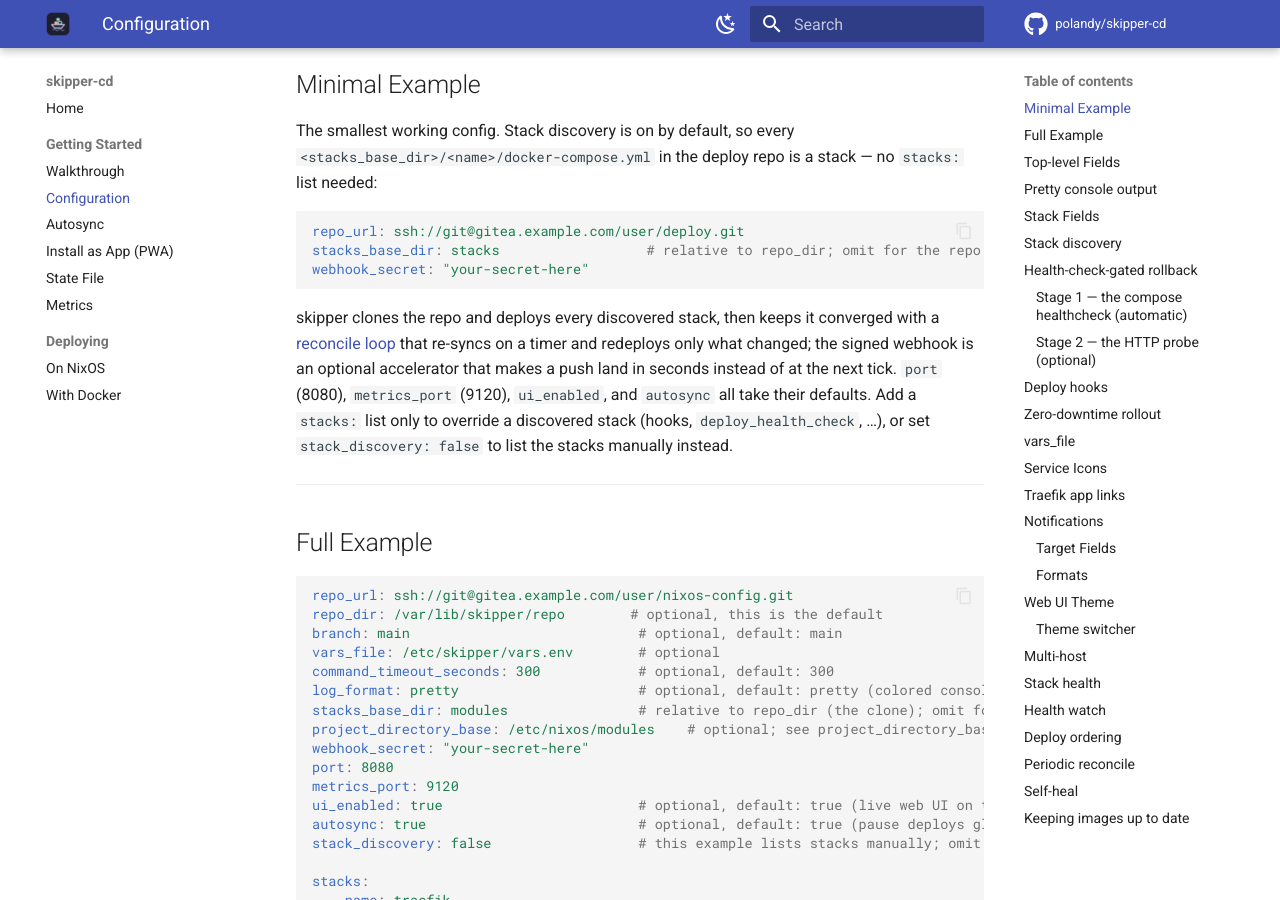
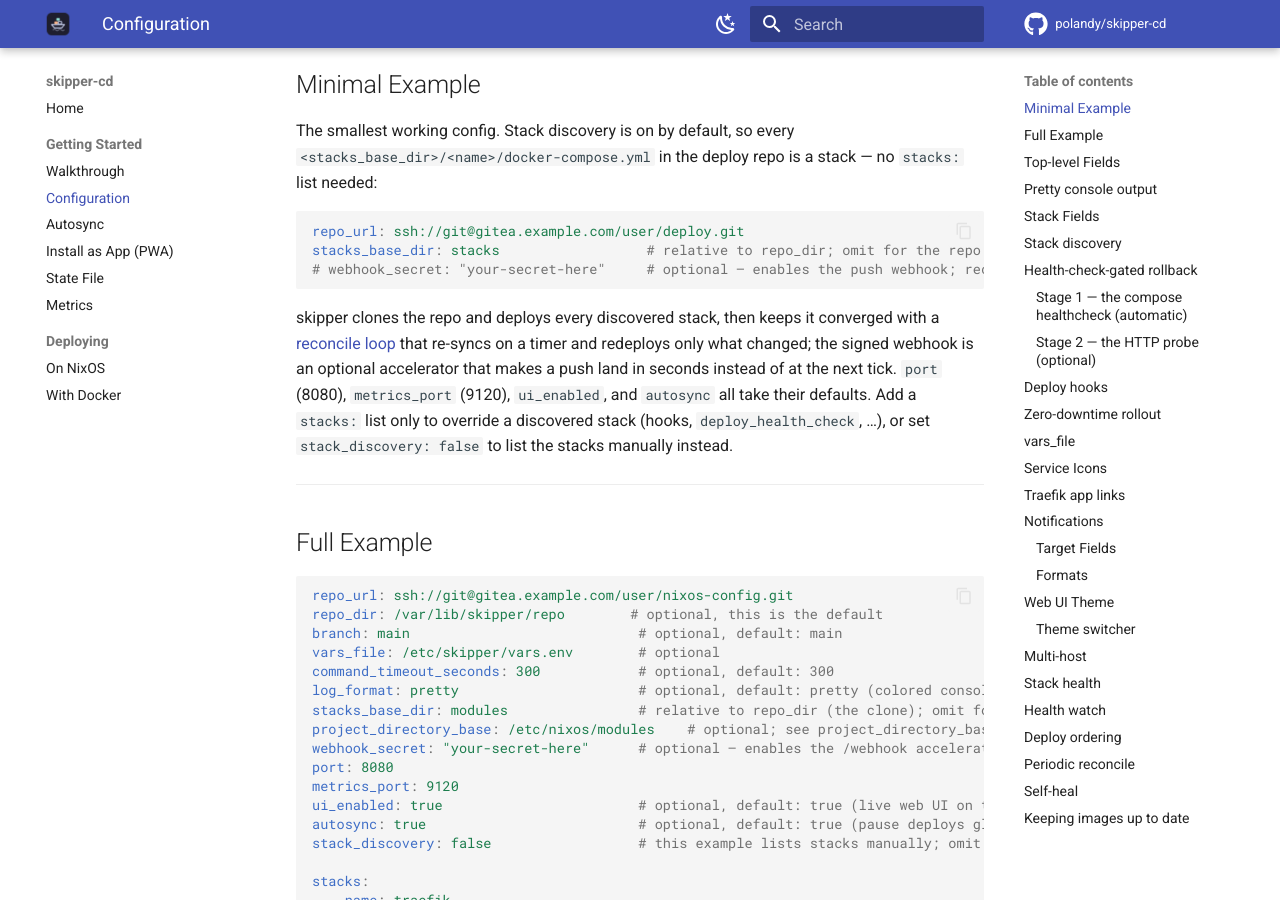
Before and after one commit to polandy/skipper-cd, an MkDocs documentation site: the page built from docs/configuration.md, in a window 1280 px wide and 900 px high, scrolled down 271 px. Built offline with MkDocs 1.6.1 and Material for MkDocs 9.7.7, drawn with Linux system fonts in a browser that asks for light colours; comment, search, counter and statistics services are not loaded.

Commit message:
docs: mark webhook_secret optional in minimal/quickstart configs
The minimal config is now repo_url + stacks_base_dir; webhook_secret is
commented out and annotated as optional (README, index, configuration
smallest-config), annotated in the full example and getting-started.

````diff
--- a/docs/configuration.md
+++ b/docs/configuration.md
@@ -13,7 +13,7 @@ The smallest working config. Stack discovery is on by default, so every `<stacks
 ```yaml
 repo_url: ssh://git@gitea.example.com/user/deploy.git
 stacks_base_dir: stacks                  # relative to repo_dir; omit for the repo root
-webhook_secret: "your-secret-here"
+# webhook_secret: "your-secret-here"     # optional — enables the push webhook; reconcile runs without it
 ```
 
 skipper clones the repo and deploys every discovered stack, then keeps it converged with a [reconcile loop](#periodic-reconcile) that re-syncs on a timer and redeploys only what changed; the signed webhook is an optional accelerator that makes a push land in seconds instead of at the next tick. `port` (8080), `metrics_port` (9120), `ui_enabled`, and `autosync` all take their defaults. Add a `stacks:` list only to override a discovered stack (hooks, `deploy_health_check`, …), or set `stack_discovery: false` to list the stacks manually instead.
@@ -31,7 +31,7 @@ command_timeout_seconds: 300            # optional, default: 300
 log_format: pretty                      # optional, default: pretty (colored console); "text" or "json" for machine-readable logs
 stacks_base_dir: modules                # relative to repo_dir (the clone); omit for the repo root
 project_directory_base: /etc/nixos/modules    # optional; see project_directory_base below
-webhook_secret: "your-secret-here"
+webhook_secret: "your-secret-here"      # optional — enables the /webhook accelerator; reconcile runs without it
 port: 8080
 metrics_port: 9120
 ui_enabled: true                        # optional, default: true (live web UI on the webhook port)
````
Also changed, not shown: README.md (+1 -1 lines), docs/getting-started.md (+1 -1 lines), docs/index.md (+1 -1 lines).
